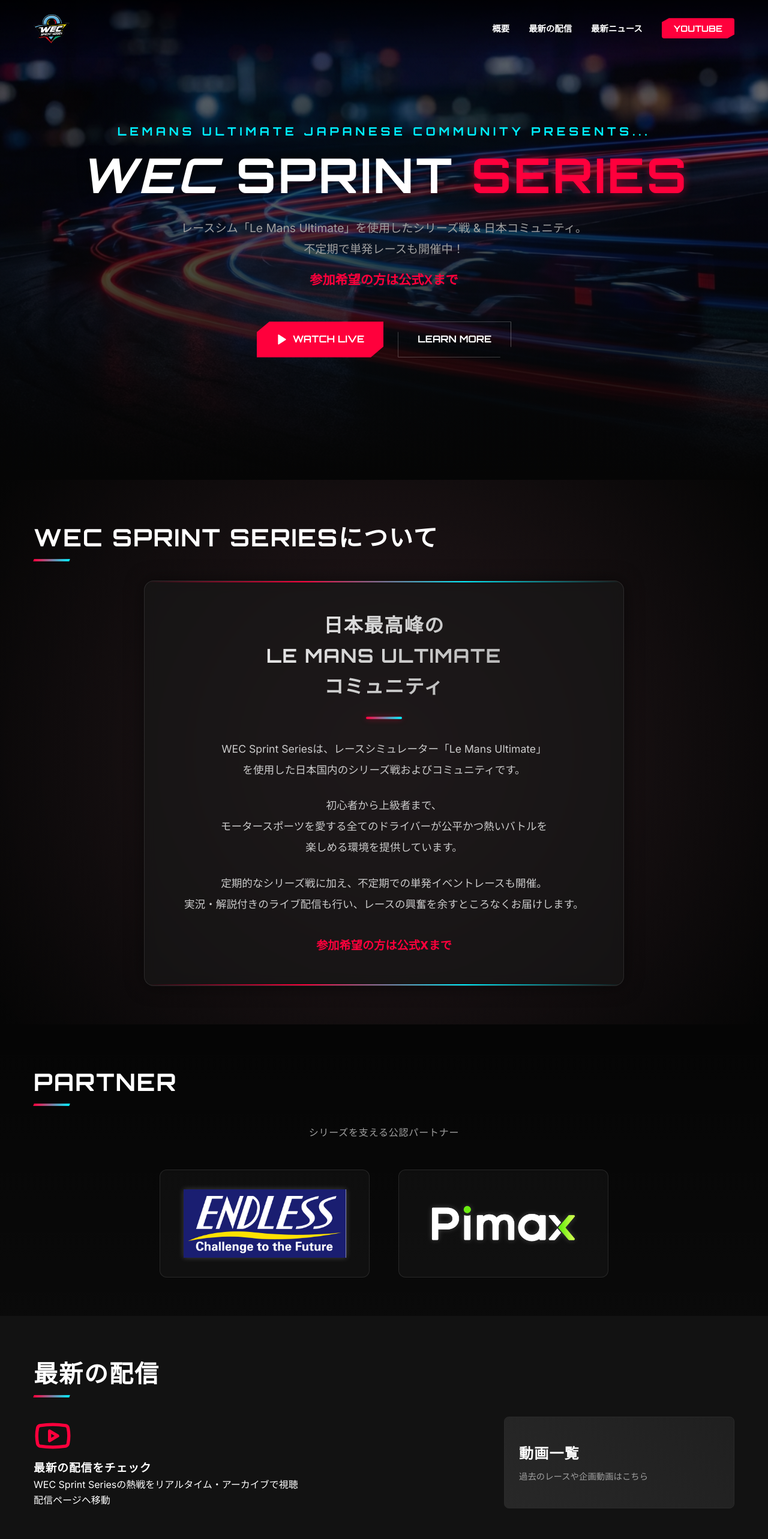
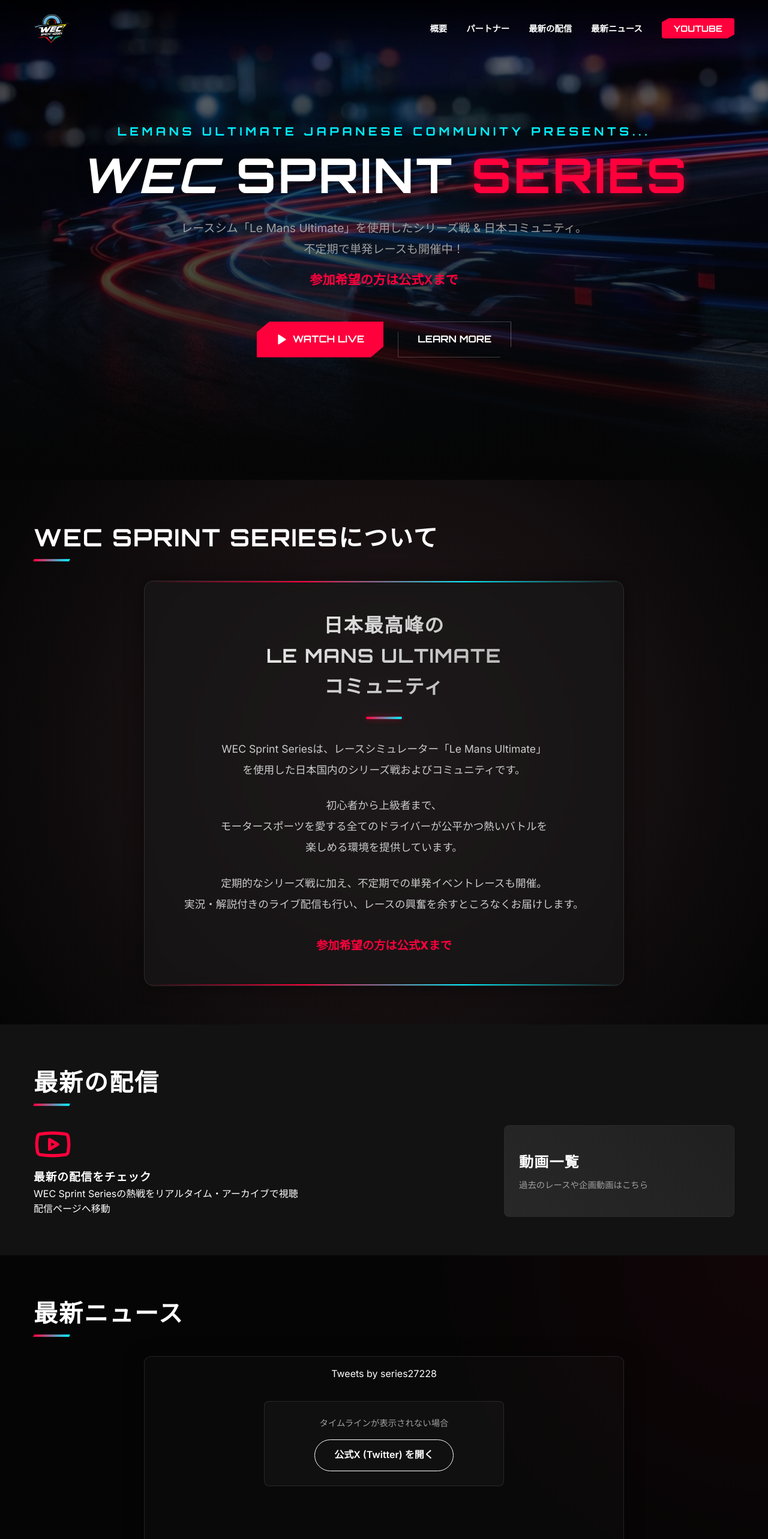
Before and after one commit to ciccida/wec-sprint-series, a React (Vite) app: page / in a window 1280 px wide. Shown: the top 2566 px of the page at 60% size. Built offline with nearby package versions, Linux system fonts and the light colour scheme.

Commit message:
Refactor: Move Sponsors to bottom and add navbar link

```diff
--- a/src/App.jsx
+++ b/src/App.jsx
@@ -13,9 +13,9 @@
             <Navbar />
             <Hero />
             <About />
-            <Sponsors />
             <LatestVideos />
             <TwitterFeed />
+            <Sponsors />
             <Footer />
         </>
     );
--- a/src/components/Navbar.jsx
+++ b/src/components/Navbar.jsx
@@ -20,6 +20,7 @@
                 </a>
                 <ul className="nav-links">
                     <li><a href="#about">概要</a></li>
+                    <li><a href="#partner">パートナー</a></li>
                     <li><a href="#latest">最新の配信</a></li>
                     <li><a href="#news">最新ニュース</a></li>
                     <li>
--- a/src/components/Sponsors.jsx
+++ b/src/components/Sponsors.jsx
@@ -3,7 +3,7 @@
 
 const Sponsors = () => {
     return (
-        <section className="section sponsors-section">
+        <section id="partner" className="section sponsors-section">
             <div className="container">
                 <h2 className="section-title">Partner</h2>
                 <p className="sponsors-subtitle">シリーズを支える公認パートナー</p>
```
